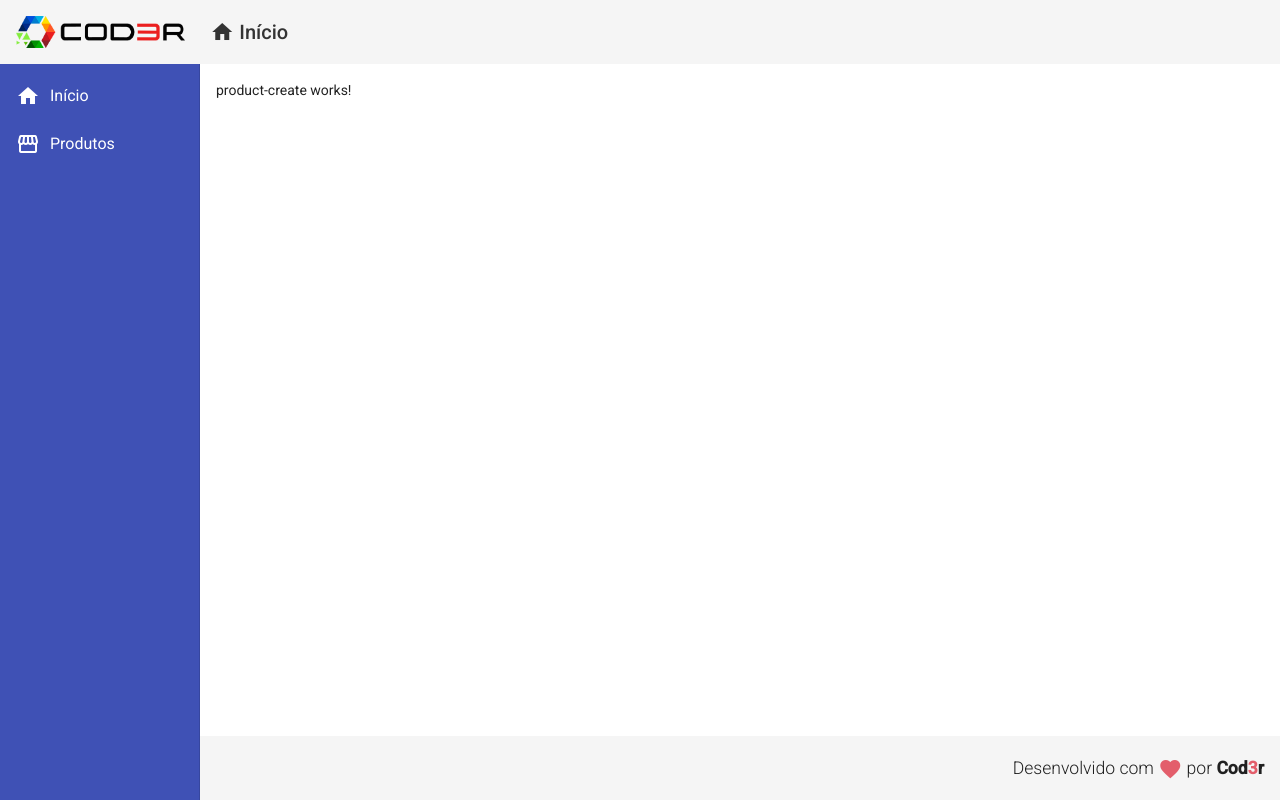
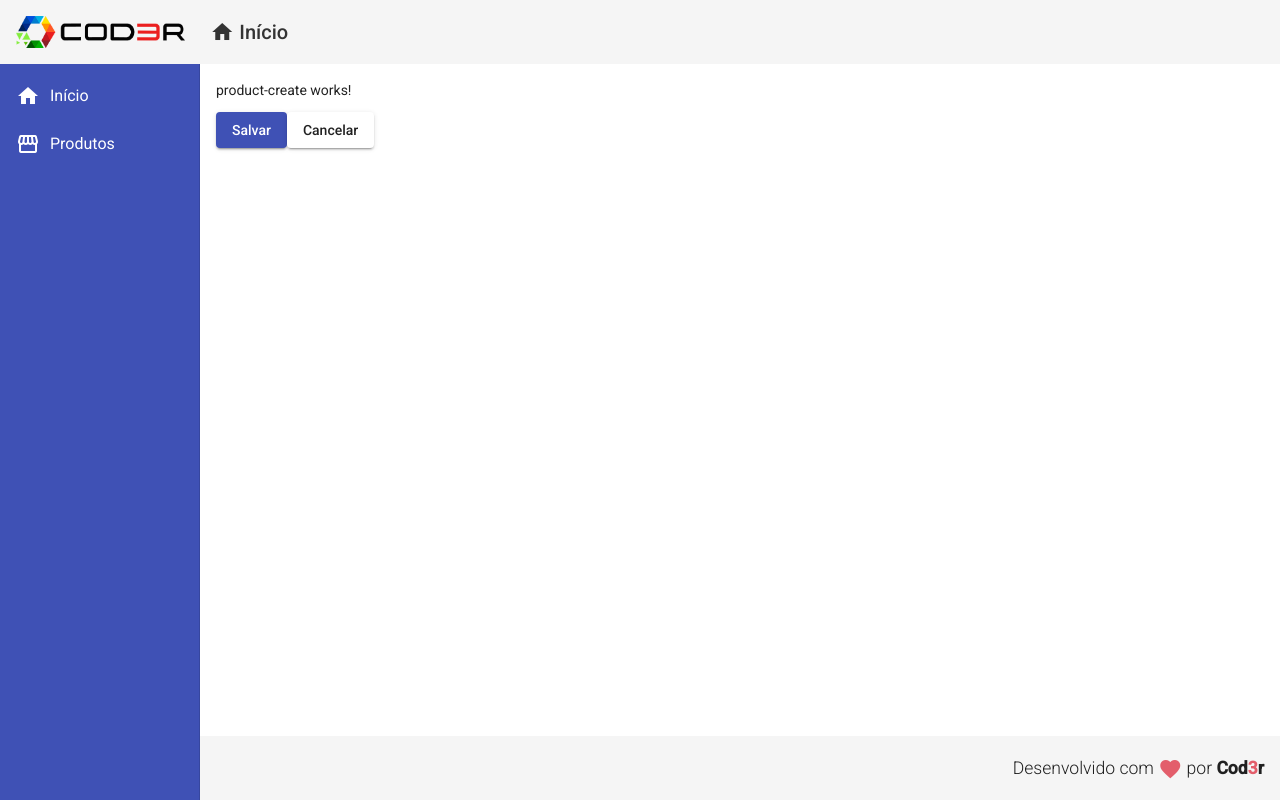
Before and after one commit to lhserafim/javascript, an Angular app in the folder angular/crud/frontend/: page /products/create in a window 1280 px wide. Built offline with nearby package versions, Linux system fonts and the light colour scheme.

Commit message:
449. Produto Service

```diff
--- a/angular/crud/frontend/src/app/app.module.ts
+++ b/angular/crud/frontend/src/app/app.module.ts
@@ -24,6 +24,8 @@
 import { ProductCreateComponent } from './components/product/product-create/product-create.component';
 // Aula 447. Navegar para Tela de Criar Produtos
 import { MatButtonModule } from '@angular/material/button';
+// Aula 449. Produto Service
+import { MatSnackBarModule } from '@angular/material/snack-bar';
 
 @NgModule({
   declarations: [
@@ -45,7 +47,8 @@
     MatSidenavModule,
     MatListModule,
     MatCardModule,
-    MatButtonModule
+    MatButtonModule,
+    MatSnackBarModule
   ],
   providers: [],
   bootstrap: [AppComponent]
--- a/angular/crud/frontend/src/app/components/product/product-create/product-create.component.html
+++ b/angular/crud/frontend/src/app/components/product/product-create/product-create.component.html
@@ -1 +1,9 @@
 <p>product-create works!</p>
+<!-- Aula 449. Produto Service -->
+<button mat-raised-button (click)="createProduct()" color="primary">
+    Salvar
+</button>
+
+<button mat-raised-button (click)="cancel()">
+    Cancelar
+</button>
--- a/angular/crud/frontend/src/app/components/product/product-create/product-create.component.ts
+++ b/angular/crud/frontend/src/app/components/product/product-create/product-create.component.ts
@@ -1,4 +1,6 @@
 import { Component, OnInit } from '@angular/core';
+import { ProductService } from '../product.service';
+import { Router } from '@angular/router'
 
 @Component({
   selector: 'app-product-create',
@@ -7,9 +9,20 @@
 })
 export class ProductCreateComponent implements OnInit {
 
-  constructor() { }
+  constructor(private productService: ProductService,
+      private router: Router ) { } // Aula 449. Produto Service - Injeção de dep. automática
 
   ngOnInit(): void {
   }
 
+  // Aula 449. Produto Service
+  // o void é o retorno
+  createProduct(): void {
+    this.productService.showMessage('Operação realizada com sucesso!')
+  }
+
+  cancel(): void {
+    this.router.navigate(['/products'])
+  }
+
 }
--- /dev/null
+++ b/angular/crud/frontend/src/app/components/product/product.service.ts
@@ -0,0 +1,21 @@
+// Aula 449. Produto Service
+import { Injectable } from '@angular/core';
+import { MatSnackBar} from '@angular/material/snack-bar';
+
+@Injectable({
+  providedIn: 'root'
+})
+export class ProductService {
+
+  // A MatSnackBar é aquela pop-up preta que aparece na tela com alguma informação
+  constructor(private snackBar: MatSnackBar) { }
+
+  showMessage(msg: string): void {
+    //console.log(msg)
+    this.snackBar.open(msg, 'X', {
+      duration: 3000,
+      horizontalPosition: "right",
+      verticalPosition: "top"
+    })
+  }
+}
```
Also changed, not shown: 1 other file (tests, documents, lock files or other folders).
